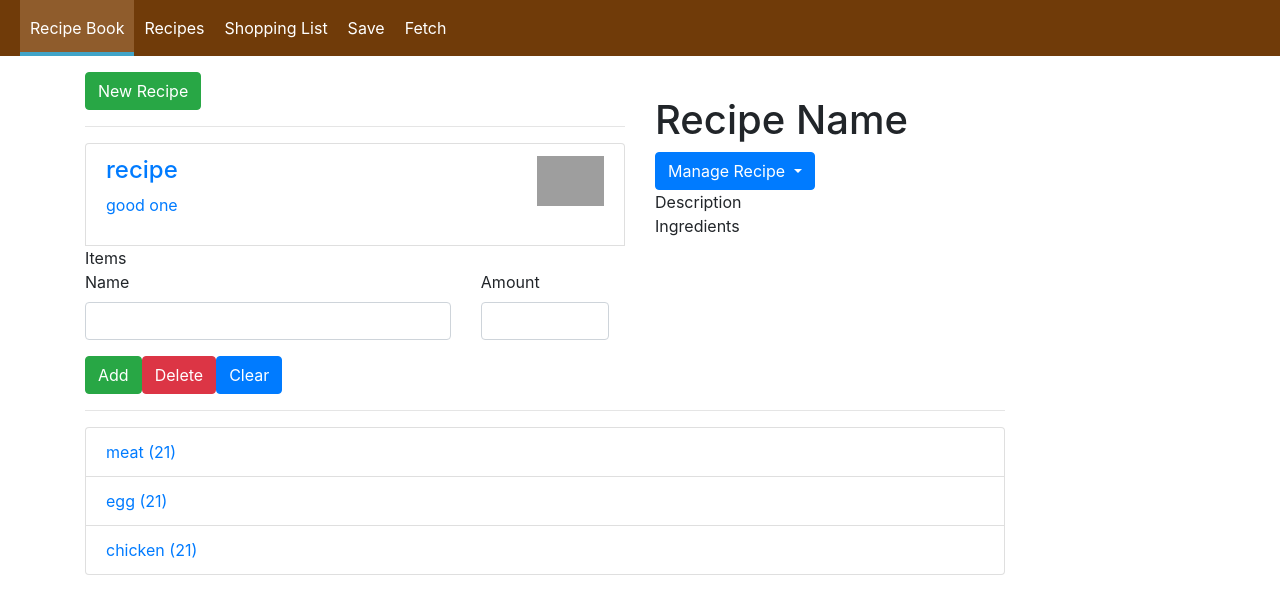
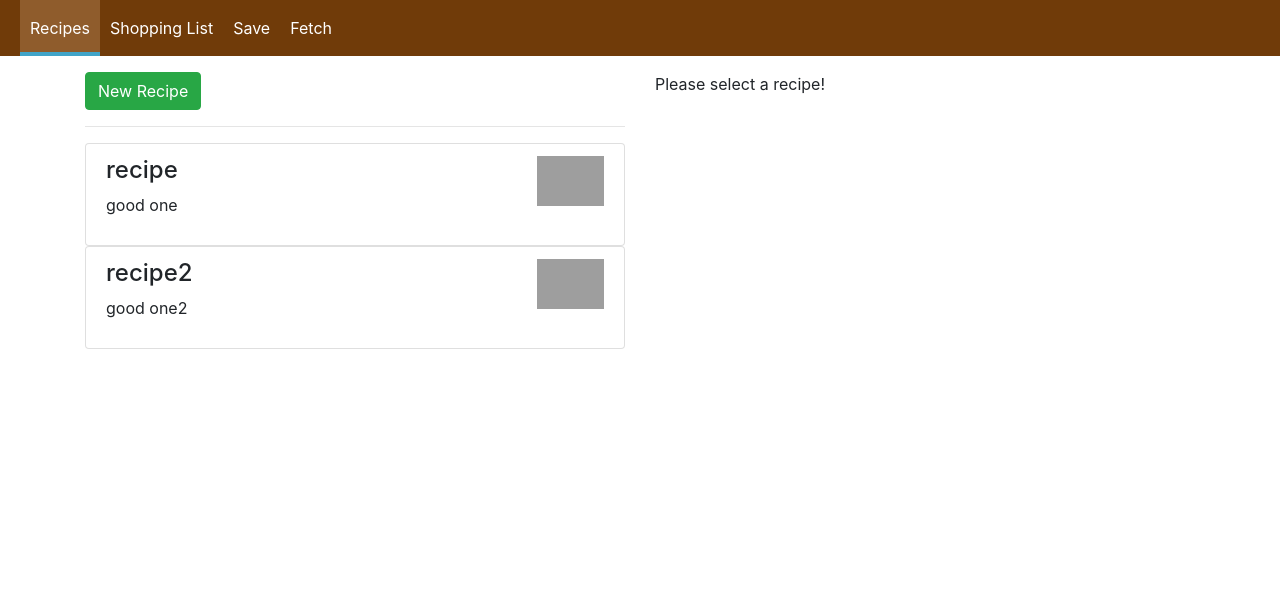
Before and after one commit to suseendharlal96/recipe-react, a React (Create React App) app: page / in a window 1280 px wide. Shown: the top 614 px of the page. Built offline with nearby package versions, Linux system fonts and the light colour scheme; grey boxes are pictures that could not be loaded.

Commit message:
shopping list component added

```diff
--- a/public/index.html
+++ b/public/index.html
@@ -15,6 +15,9 @@
       integrity="sha384-Vkoo8x4CGsO3+Hhxv8T/Q5PaXtkKtu6ug5TOeNV6gBiFeWPGFN9MuhOf23Q9Ifjh"
       crossorigin="anonymous"
     />
+    <script src="https://ajax.googleapis.com/ajax/libs/jquery/3.4.1/jquery.min.js"></script>
+  <script src="https://cdnjs.cloudflare.com/ajax/libs/popper.js/1.16.0/umd/popper.min.js"></script>
+  <script src="https://maxcdn.bootstrapcdn.com/bootstrap/4.4.1/js/bootstrap.min.js"></script>
 
     <link rel="apple-touch-icon" href="%PUBLIC_URL%/logo192.png" />
     <!--
--- a/src/App.js
+++ b/src/App.js
@@ -1,10 +1,10 @@
 import React, { Fragment } from "react";
 
 import "./App.css";
-// import Header from "./component/Header/Header";
 import Recipes from "./containers/Recipes/Recipes";
 import ShoppingList from "./containers/ShoppingList/ShoppingList";
 import Layout from "./component/Layout/Layout";
+import { Route } from "react-router-dom";
 
 function App() {
   return (
@@ -13,8 +13,8 @@ function App() {
         <div className="container">
           <div className="row">
             <div className="col-md-12">
-              <Recipes />
-              <ShoppingList />
+              <Route path="/" exact component={Recipes} />
+              <Route path="/shopping" component={ShoppingList} />
             </div>
           </div>
         </div>
--- a/src/component/Navigation/NavigationItems/NavigationItems.js
+++ b/src/component/Navigation/NavigationItems/NavigationItems.js
@@ -5,10 +5,10 @@ import NavigationItem from "./NavigationItem/NavigationItem";
 
 const navigationItems = (props) => (
   <ul className={styles.NavigationItems}>
+    {/* <NavigationItem link="/" exact>
+      Recipe Book
+    </NavigationItem> */}
     <NavigationItem link="/" exact>
-      Recipe Book
-    </NavigationItem>
-    <NavigationItem link="/recipes" exact>
       Recipes
     </NavigationItem>
     <NavigationItem link="/shopping" exact>
--- a/src/containers/Recipes/RecipeDetail/RecipeDetail.js
+++ b/src/containers/Recipes/RecipeDetail/RecipeDetail.js
@@ -1,41 +1,63 @@
 import React from "react";
 import { Link } from "react-router-dom";
 
-const recipeDetail = () => {
+const RecipeDetail = (props) => {
   return (
     <React.Fragment>
       <div className="row">
         <div className="col-12">
-          <img src="" alt="" className="img-responsive" />
+          <img
+            src={props.recipe.imagePath}
+            alt={props.recipe.imagePath}
+            className="img-responsive"
+            style={{ maxHeight: "200px" }}
+          />
         </div>
       </div>
       <div className="row">
         <div className="col-12">
-          <h1>Recipe Name</h1>
+          <h1>{props.recipe.name}</h1>
         </div>
       </div>
       <div className="row">
         <div className="col-12">
-          <div className="btn-group">
+          <div className="dropdown">
+            <button
+              type="button"
+              className="btn btn-primary dropdown-toggle"
+              data-toggle="dropdown"
+            >
+              Dropdown button
+            </button>
+            <div className="dropdown-menu">
+              <Link to="/" className="dropdown-item">
+                To Shopping List
+              </Link>
+              <Link to="/" className="dropdown-item">
+                Edit Recipe
+              </Link>
+              <Link to="/" className="dropdown-item">
+                Delete Recipe
+              </Link>
+            </div>
+          </div>
+          {/* <div className="btn-group open">
             <button type="button" className="btn btn-primary dropdown-toggle">
               Manage Recipe <span className="caret"></span>
             </button>
             <ul className="dropdown-menu">
               <li>
-                <Link to="/">To Shopping List</Link>
               </li>
               <li>
-                <Link to="/">Edit Recipe</Link>
               </li>
               <li>
-                <Link to="/">Delete Recipe</Link>
               </li>
             </ul>
-          </div>
+          </div> */}
         </div>
       </div>
       <div className="row">
-        <div className="col-12">Description</div>
+        <div className="col-12">{props.recipe.description}</div>
       </div>
       <div className="row">
         <div className="col-12">Ingredients</div>
@@ -44,4 +66,4 @@ const recipeDetail = () => {
   );
 };
 
-export default recipeDetail;
+export default RecipeDetail;
--- a/src/containers/Recipes/RecipeList/RecipeItem/RecipeItem.js
+++ b/src/containers/Recipes/RecipeList/RecipeItem/RecipeItem.js
@@ -1,9 +1,29 @@
-import React, { Component } from "react";
+import React, { useContext } from "react";
 
-class RecipeItem extends Component {
-  render() {
-    return <div>Items</div>;
-  }
-}
+// import RecipeProvider from "../../../../shared/Context";
+// import { recipeContext } from "../../../../shared/Context";
+
+const RecipeItem = (props) => {
+  return (
+    <div className="row" onClick={props.selected}>
+      <div className="col-12">
+        <div style={{ cursor: "pointer" }} className="list-group-item clearfix">
+          <div className="float-left">
+            <h4 className="list-group-item-heading">{props.name} </h4>
+            <p className="list-group-item-text"> {props.description} </p>
+          </div>
+          <span className="float-right">
+            <img
+              src={props.image}
+              alt={props.name}
+              className="img-responsive"
+              style={{ maxHeight: "50px" }}
+            />
+          </span>
+        </div>
+      </div>
+    </div>
+  );
+};
 
 export default RecipeItem;
--- a/src/containers/Recipes/RecipeList/RecipeList.js
+++ b/src/containers/Recipes/RecipeList/RecipeList.js
@@ -3,7 +3,7 @@ import React, { useState } from "react";
 import RecipeItem from "./RecipeItem/RecipeItem";
 import { Link } from "react-router-dom";
 
-const RecipeList = () => {
+const RecipeList = (props) => {
   const [recipes, setRecipes] = useState([
     {
       name: "recipe",
@@ -11,25 +11,25 @@ const RecipeList = () => {
       imagePath:
         "https://upload.wikimedia.org/wikipedia/commons/1/15/Recipe_logo.jpeg",
     },
+    {
+      name: "recipe2",
+      description: "good one2",
+      imagePath:
+        "https://upload.wikimedia.org/wikipedia/commons/1/15/Recipe_logo.jpeg",
+    },
   ]);
+
   let recipe = (
     <React.Fragment>
       {recipes.map((data, index) => {
         return (
-          <React.Fragment key={index}>
-            <div className="float-left">
-              <h4 className="list-group-item-heading"> {data.name} </h4>
-              <p className="list-group-item-text"> {data.description} </p>
-            </div>
-            <span className="float-right">
-              <img
-                src={data.imagePath}
-                alt={data.name}
-                className="img-responsive"
-                style={{ maxHeight: "50px" }}
-              />
-            </span>
-          </React.Fragment>
+          <RecipeItem
+            selected={() => props.selectRecipe(data)}
+            key={index}
+            name={data.name}
+            description={data.description}
+            image={data.imagePath}
+          />
         );
       })}
     </React.Fragment>
@@ -43,14 +43,7 @@ const RecipeList = () => {
         </div>
       </div>
       <hr />
-      <div className="row">
-        <div className="col-12">
-          <Link to="/details" className="list-group-item clearfix">
-            {recipe}
-          </Link>
-          <RecipeItem />
-        </div>
-      </div>
+      {recipe}
     </React.Fragment>
   );
 };
--- a/src/containers/Recipes/Recipes.js
+++ b/src/containers/Recipes/Recipes.js
@@ -1,21 +1,33 @@
-import React, { Component } from "react";
+import React, { useEffect, useState } from "react";
 
 import RecipeList from "./RecipeList/RecipeList";
 import RecipeDetail from "./RecipeDetail/RecipeDetail";
 
-class Recipes extends Component {
-  render() {
-    return (
-      <div className="row">
-        <div className="col-md-6">
-          <RecipeList />
-        </div>
-        <div className="col-md-6">
-          <RecipeDetail />
-        </div>
+const Recipes = (props) => {
+  const [recipeDetail, setRecipeDetail] = useState(null);
+
+  useEffect(() => {
+    console.log(props);
+  }, []);
+
+  const setDetailHandler = (data) => {
+    console.log(data);
+    setRecipeDetail(data);
+  };
+
+  let recipeDetailComponent = <p>Please select a recipe!</p>;
+  if (recipeDetail) {
+    recipeDetailComponent = <RecipeDetail recipe={recipeDetail} />;
+  }
+
+  return (
+    <div className="row">
+      <div className="col-md-6">
+        <RecipeList {...props} selectRecipe={setDetailHandler} />
       </div>
-    );
-  }
-}
+      <div className="col-md-6">{recipeDetailComponent}</div>
+    </div>
+  );
+};
 
 export default Recipes;
--- a/src/containers/ShoppingList/ShoppingEdit/ShoppingEdit.js
+++ b/src/containers/ShoppingList/ShoppingEdit/ShoppingEdit.js
@@ -1,6 +1,17 @@
-import React from "react";
+import React, { useState } from "react";
 
-const ShoppingEdit = () => {
+const ShoppingEdit = (props) => {
+  // const [name, setName] = useState();
+  const [ings, setIngs] = useState({ name: "", amount: "" });
+  const setIngredients = (event) => {
+    event.persist();
+    setIngs((ings) => ({ ...ings, [event.target.name]: event.target.value }));
+  };
+
+  const addIngredients = (event) => {
+    event.preventDefault();
+    props.addIngredients(ings);
+  };
   return (
     <div className="row">
       <div className="col-12">
@@ -8,16 +19,30 @@ const ShoppingEdit = () => {
           <div className="row">
             <div className="col-sm-5 form-group">
               <label htmlFor="name">Name</label>
-              <input type="text" id="name" className="form-control" />
+              <input
+                type="text"
+                id="name"
+                name="name"
+                value={ings.name}
+                className="form-control"
+                onChange={setIngredients}
+              />
             </div>
             <div className="col-sm-2 form-group">
               <label htmlFor="amount">Amount</label>
-              <input type="number" id="amount" className="form-control" />
+              <input
+                type="number"
+                id="amount"
+                value={ings.amount}
+                name="amount"
+                className="form-control"
+                onChange={setIngredients}
+              />
             </div>
           </div>
           <div className="row">
             <div className="col-12">
-              <button className="btn btn-success" type="submit">
+              <button className="btn btn-success" onClick={addIngredients}>
                 Add
               </button>
               <button className="btn btn-danger" type="button">
--- a/src/containers/ShoppingList/ShoppingList.js
+++ b/src/containers/ShoppingList/ShoppingList.js
@@ -9,6 +9,11 @@ const ShoppingList = () => {
     { name: "egg", amount: 21 },
     { name: "chicken", amount: 21 },
   ]);
+
+  const addIngredientsHandler = (data) => {
+    console.log(data);
+    setIngs(ings.concat(data));
+  };
   let ingredients = (
     <React.Fragment>
       {ings.map((data, index) => {
@@ -28,7 +33,7 @@ const ShoppingList = () => {
   return (
     <div className="row">
       <div className="col-10">
-        <ShoppingEdit />
+        <ShoppingEdit addIngredients={addIngredientsHandler} />
         <hr />
         <ul className="list-group">{ingredients}</ul>
       </div>
--- /dev/null
+++ b/src/shared/Context.js
@@ -0,0 +1,13 @@
+import React, { useState, createContext } from "react";
+
+export const recipeContext = createContext(null);
+
+const RecipeProvider = (props) => {
+  const [ings, selectedIngs] = useState();
+  return (
+    <recipeContext.Provider value={[ings, selectedIngs]}>
+      {props.children}
+    </recipeContext.Provider>
+  );
+};
+export default RecipeProvider;
```
